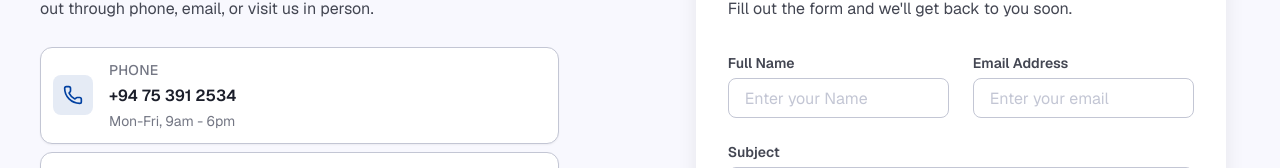
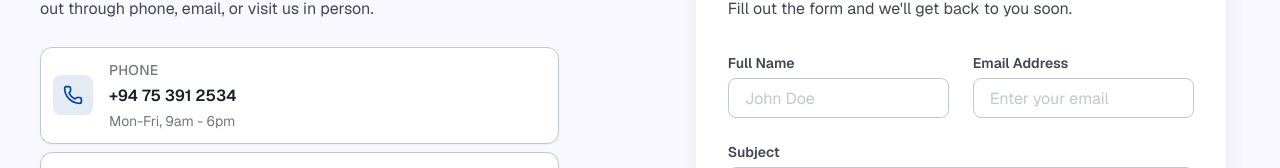
Before and after one commit to Neon-Labz/fridge-magnet-frame-frontend, a Next.js app: page /contact in a window 1280 px wide. Shown: the part 539-707 px from the top of the page. Built offline with nearby package versions, Linux system fonts and the light colour scheme.

Commit message:
fix placeholder

```diff
--- a/src/components/website/ContactSection.tsx
+++ b/src/components/website/ContactSection.tsx
@@ -94,7 +94,7 @@ export default function ContactSection() {
                   id="fullName"
                   type="text"
                   required
-                  placeholder="Enter your Name"
+                  placeholder="John Doe"
                   value={formData.fullName}
                   onChange={handleChange}
                   className="h-[40px] w-full rounded-[8px] border border-[#C3C6D4] bg-white px-4 text-[16px] outline-none placeholder:text-[#C3C6D4] focus:border-[#0040A1]"
```
